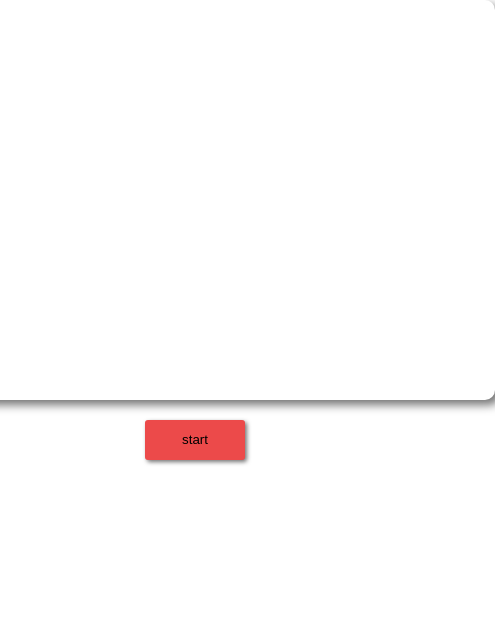
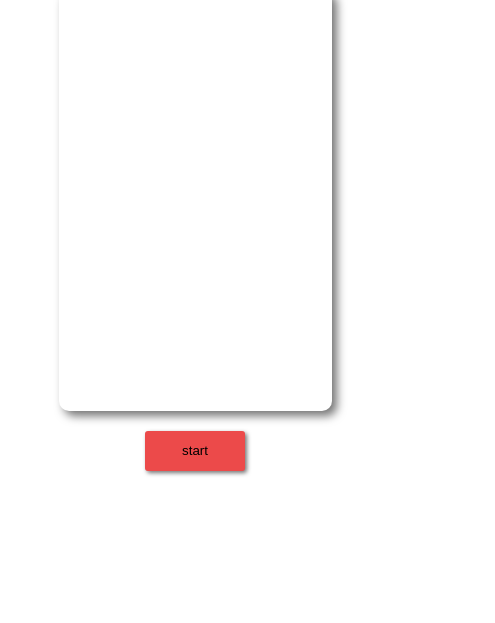
Before and after one commit to Nithin1506200/faceeyseearsmouth, a plain HTML site: page index.html in a window 390 px wide. Shown: the part 221-844 px from the top of the page, 495 px wide, since content can reach past the window. Drawn offline with Linux system fonts and the light colour scheme.

Commit message:
Update style.css

```diff
--- a/style.css
+++ b/style.css
@@ -136,3 +136,9 @@ body {
     color:white;
     background-color: black;
 }
+@media only screen and (max-width: 600px) {
+  #canvas   {
+      width: 70%;
+      height: 50%;
+  }
+}
```
